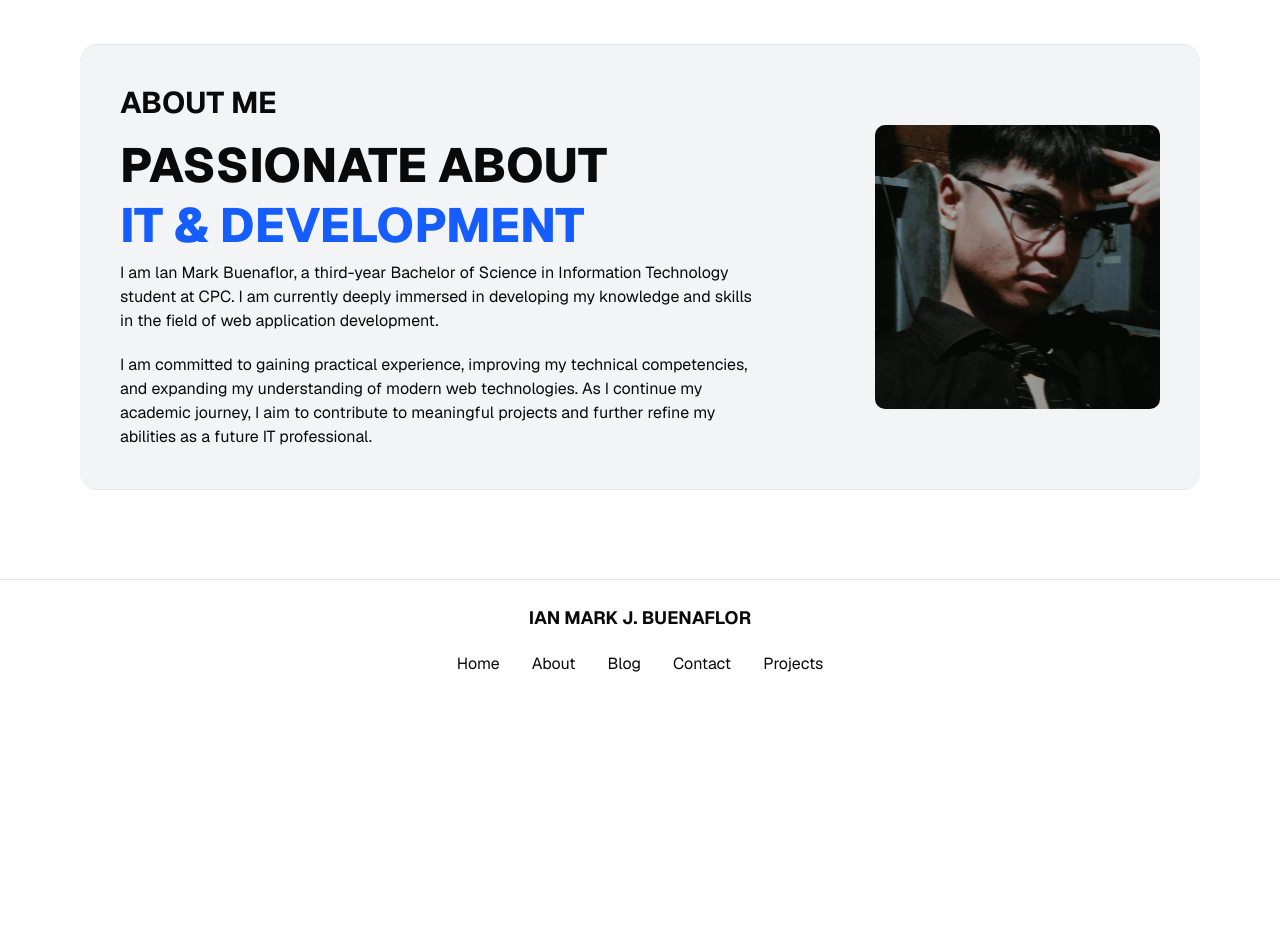
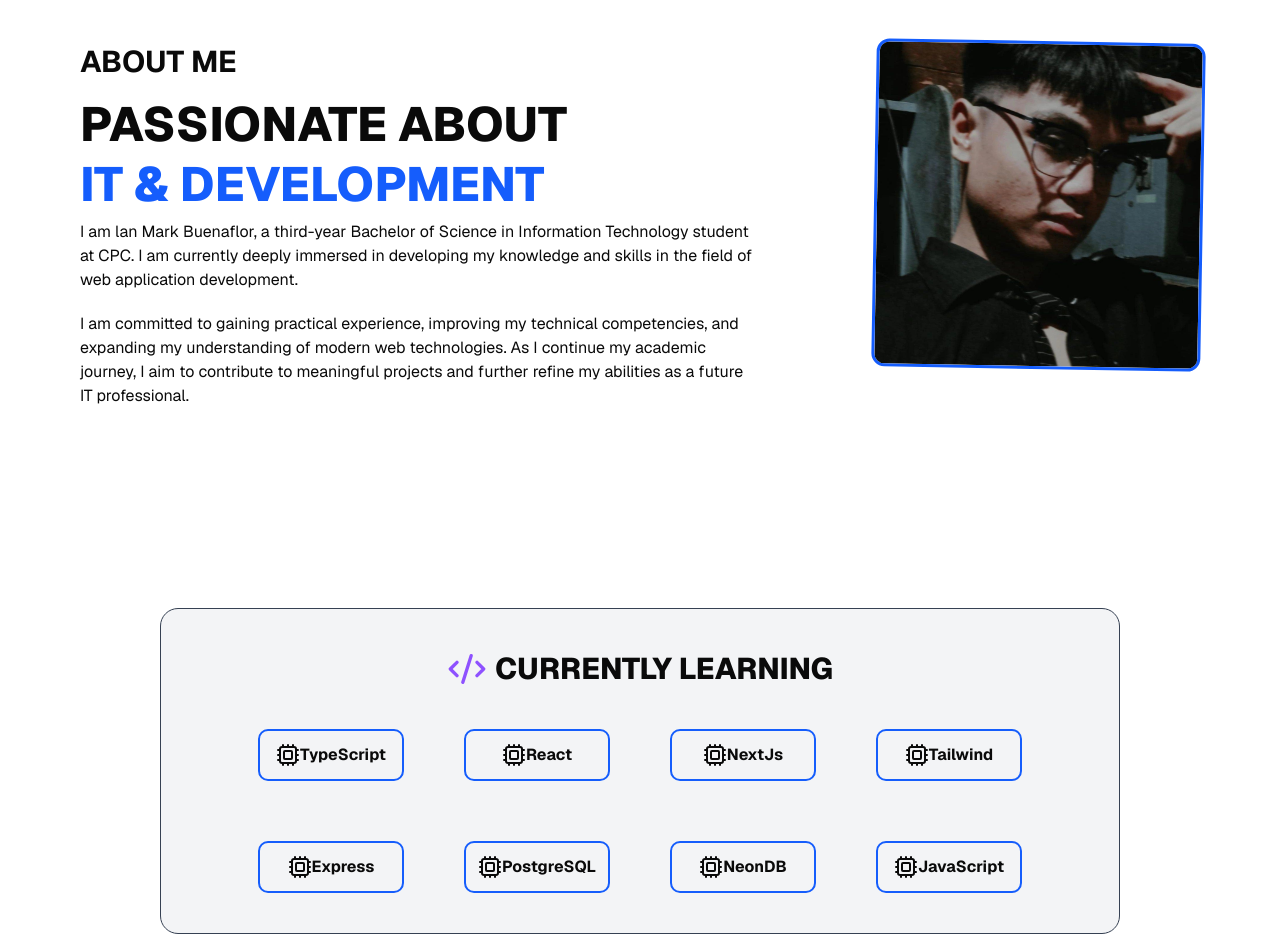
Before and after one commit to IanMark101/PORTFOLIO-MIDTERM, a Next.js app: page /about in a window 1280 px wide. Shown: the part 100-1052 px from the top of the page. Before the commit the page ends 800 px from the top, so only its background shows below. Built offline with nearby package versions, Linux system fonts and the light colour scheme.

Commit message:
developing the about me page and remove some tailwind classes that aren't needed or just a mistake like refactoring the code and put mroe content inside the footer

```diff
--- a/components/common/Footer.tsx
+++ b/components/common/Footer.tsx
@@ -23,6 +23,9 @@ export default function Footer() {
             <li className="text-sm lg:text-base">Projects</li>
           </Link>
         </ul>
+        <p className="mt-3">
+          © 2024 IAN MARK BUENAFLOR | MIDTERM PROJECT MOCKUP | BSIT-3 CPC
+        </p>
       </div>
     </footer>
   )
--- a/components/features/About/AboutPage.tsx
+++ b/components/features/About/AboutPage.tsx
@@ -1,10 +1,11 @@
 import { Section } from "@/components/common/Section"
 import Image from "next/image"
 import { SectionHeader } from "@/components/common/SectionHeader"
+import { CurrentlyLearning } from "./CurrentlyLearning"
 export function AboutPage() {
   return (
-    <Section id="AboutPage">
-      <div className="container mx-auto flex items-center justify-center rounded-2xl border-y bg-gray-100 p-10 dark:bg-card">
+    <Section>
+      <div className="flex">
         <div>
           <h1 className="mb-5 text-3xl font-bold">ABOUT ME</h1>
           <SectionHeader title="PASSIONATE ABOUT" />
@@ -31,10 +32,11 @@ export function AboutPage() {
             width={800}
             height={800}
             alt="Profile"
-            className="w-full rounded-lg transition-transform hover:scale-105 hover:rotate-1 hover:ring-3 hover:ring-blue-600"
+            className="w-full rotate-1 rounded-lg ring-3 ring-blue-600 transition-transform hover:scale-105 hover:rotate-0"
           />
         </div>
       </div>
+      <CurrentlyLearning />
     </Section>
   )
 }
--- a/components/features/About/CurrentlyLearning.tsx
+++ b/components/features/About/CurrentlyLearning.tsx
@@ -0,0 +1,28 @@
+import { Section } from "@/components/common/Section"
+import { TechLists } from "@/constant/tech"
+import { Cpu, CodeXml } from "lucide-react"
+export function CurrentlyLearning() {
+  return (
+    <Section>
+      <div className="container mx-auto mt-30 flex items-center justify-center rounded-2xl border border-y border-gray-700 bg-gray-100 p-10 dark:bg-card">
+        <div>
+          <h1 className="flex items-center justify-center gap-2 text-3xl font-extrabold">
+            <CodeXml size={40} className="text-violet-500" />
+            CURRENTLY LEARNING
+          </h1>
+          <div className="mt-10 grid grid-cols-4 gap-15">
+            {TechLists.map((tech, index) => (
+              <div
+                key={index}
+                className="flex items-center justify-center rounded-lg border border-2 border-blue-600 p-3 text-center font-bold transition-all hover:scale-105 hover:shadow-lg"
+              >
+                <Cpu />
+                {tech.name}
+              </div>
+            ))}
+          </div>
+        </div>
+      </div>
+    </Section>
+  )
+}
--- a/components/features/home/AboutSummary.tsx
+++ b/components/features/home/AboutSummary.tsx
@@ -1,6 +1,6 @@
 import { SectionHeader } from "@/components/common/SectionHeader"
 import { Button } from "@/components/ui/button"
-import { TechStack } from "@/constant/tech"
+import { TechLists } from "@/constant/tech"
 
 export function AboutSummary() {
   return (
@@ -13,7 +13,7 @@ export function AboutSummary() {
       </div>
 
       <div className="mt-5 flex w-full flex-wrap justify-center gap-3 lg:justify-start lg:gap-4">
-        {TechStack.map((tech, index) => (
+        {TechLists.map((tech, index) => (
           <Button
             variant="outline"
             key={index}
--- a/components/features/home/ContactSummary.tsx
+++ b/components/features/home/ContactSummary.tsx
@@ -3,7 +3,7 @@ import { Button } from "@/components/ui/button"
 import Link from "next/link"
 export function ContactSummary() {
   return (
-    <div className="border-slate- mx-auto flex w-full max-w-7xl flex-col gap-5 border-y py-16 dark:border-muted-foreground">
+    <div className="mx-auto flex w-full max-w-7xl flex-col gap-5 border-y py-16">
       <div className="flex items-center justify-center px-4">
         <div className="w-full rounded-lg border border-gray-700 bg-gray-100 p-6 text-center sm:p-8 dark:bg-card">
           <SectionHeader
--- a/components/features/home/HeroBanner.tsx
+++ b/components/features/home/HeroBanner.tsx
@@ -54,7 +54,7 @@ export function HeroBanner() {
               alt="profile-picture"
               width={500}
               height={500}
-              className="ml-0 rotate-2 cursor-pointer rounded-lg transition-transform hover:scale-105 hover:rotate-0 hover:ring-3 hover:ring-blue-600 lg:ml-10"
+              className="ml-0 rotate-2 cursor-pointer rounded-lg ring-3 ring-blue-600 transition-transform hover:scale-105 hover:rotate-0 lg:ml-10"
             />
             <div className="absolute -right-6 -bottom-7 flex h-24 w-24 items-center justify-center rounded-full bg-blue-700 text-3xl font-bold text-white transition-all hover:scale-110 hover:bg-blue-600 lg:-right-11">
               <p>BSIT</p>
--- a/constant/tech.ts
+++ b/constant/tech.ts
@@ -1,8 +1,8 @@
-type TechType = {
+type AboutTechType = {
   name: string
 }
 
-export const TechStack: TechType[] = [
+export const TechLists: AboutTechType[] = [
   {
     name: "TypeScript",
   },
@@ -18,4 +18,13 @@ export const TechStack: TechType[] = [
   {
     name: "Express",
   },
+  {
+    name: "PostgreSQL",
+  },
+  {
+    name: "NeonDB",
+  },
+  {
+    name: "JavaScript",
+  },
 ]
```
